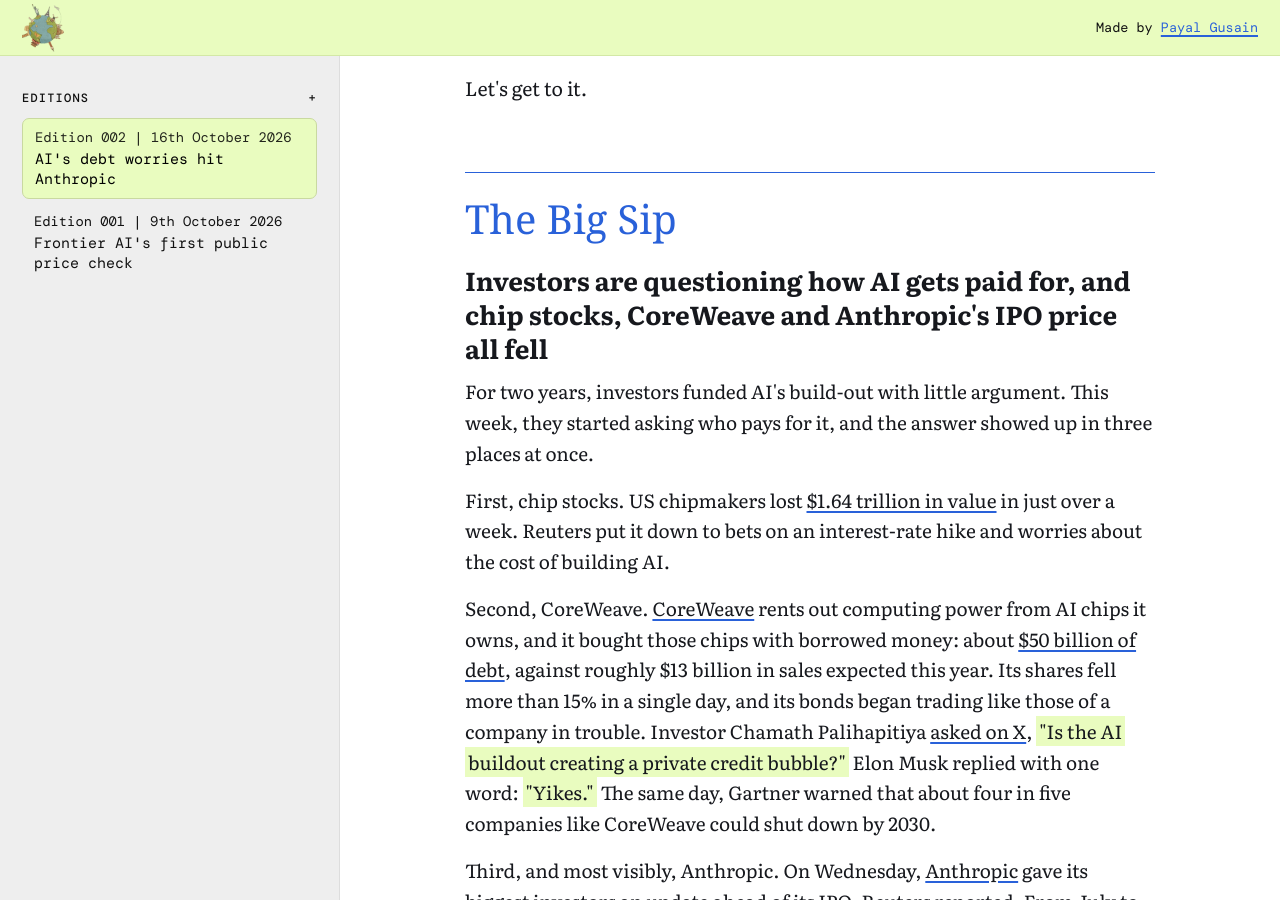
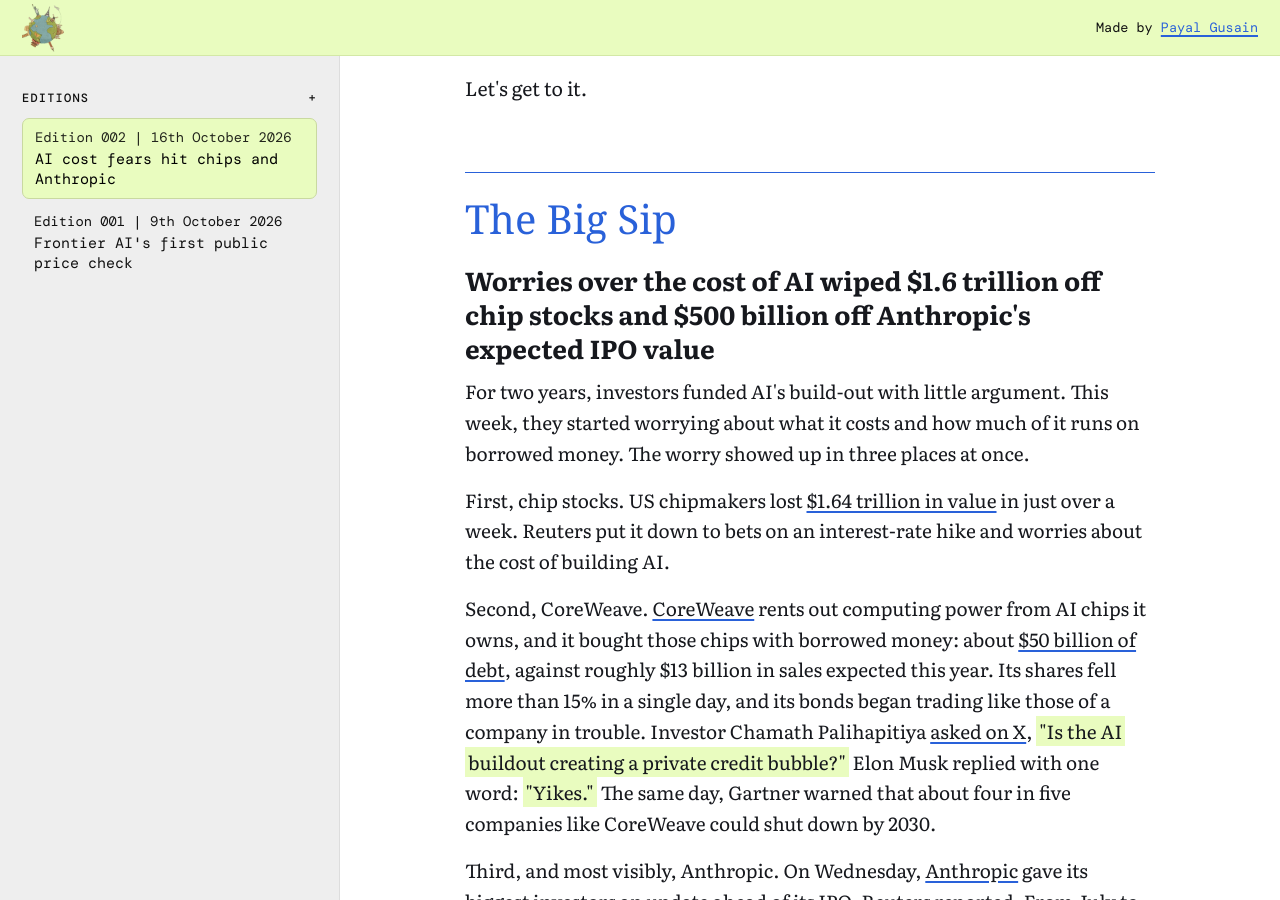
Before and after one commit to pgwrites/keeping-up-with-the-capital, a Jekyll site: the page built from _posts/2026-10-16-anthropic-ipo-haircut-zetwerk.md, in a window 1280 px wide and 900 px high, scrolled down 903 px. Built offline with Jekyll 4.4.1, drawn with Linux system fonts in a browser that asks for light colours; some web fonts are replaced.

Commit message:
Edition 002: clearer Big Sip headline and opening
Co-Authored-By: Claude Opus 5.5 <noreply@anthropic.com>
Claude-Session: https://claude.ai/code/session_019yddCmAbBGRort8Ve7bfPc

```diff
--- a/_posts/2026-10-16-anthropic-ipo-haircut-zetwerk.md
+++ b/_posts/2026-10-16-anthropic-ipo-haircut-zetwerk.md
@@ -1,9 +1,9 @@
 ---
-title: "Investors are questioning how AI gets paid for, and chip stocks, CoreWeave and Anthropic's IPO price all fell"
-description: "Why debt worries hit chip stocks, CoreWeave and Anthropic's expected IPO valuation, why private investors still paid up for Modal, Ramp and Anduril, corporates backing AI hardware startups, and Zetwerk's IPO below its last private price."
+title: "Worries over the cost of AI wiped $1.6 trillion off chip stocks and $500 billion off Anthropic's expected IPO value"
+description: "Why worries over the cost of AI hit chip stocks, CoreWeave and Anthropic's expected IPO value, why private investors still paid up for Modal, Ramp and Anduril, corporates backing AI hardware startups, and Zetwerk's IPO below its last private price."
 edition_no: "002"
 date_label: "16th October 2026"
-card_title: "AI's debt worries hit Anthropic"
+card_title: "AI cost fears hit chips and Anthropic"
 covers: "10 October to 16 October 2026"
 ---
 
@@ -23,10 +23,10 @@ Let's get to it.
 
 ## The Big Sip
 
-# Investors are questioning how AI gets paid for, and chip stocks, CoreWeave and Anthropic's IPO price all fell
+# Worries over the cost of AI wiped $1.6 trillion off chip stocks and $500 billion off Anthropic's expected IPO value
 {: .take}
 
-For two years, investors funded AI's build-out with little argument. This week, they started asking who pays for it, and the answer showed up in three places at once.
+For two years, investors funded AI's build-out with little argument. This week, they started worrying about what it costs and how much of it runs on borrowed money. The worry showed up in three places at once.
 
 First, chip stocks. US chipmakers lost [$1.64 trillion in value](https://www.aol.com/articles/us-chip-stocks-set-wipe-135038000.html) in just over a week. Reuters put it down to bets on an interest-rate hike and worries about the cost of building AI.
 
```
